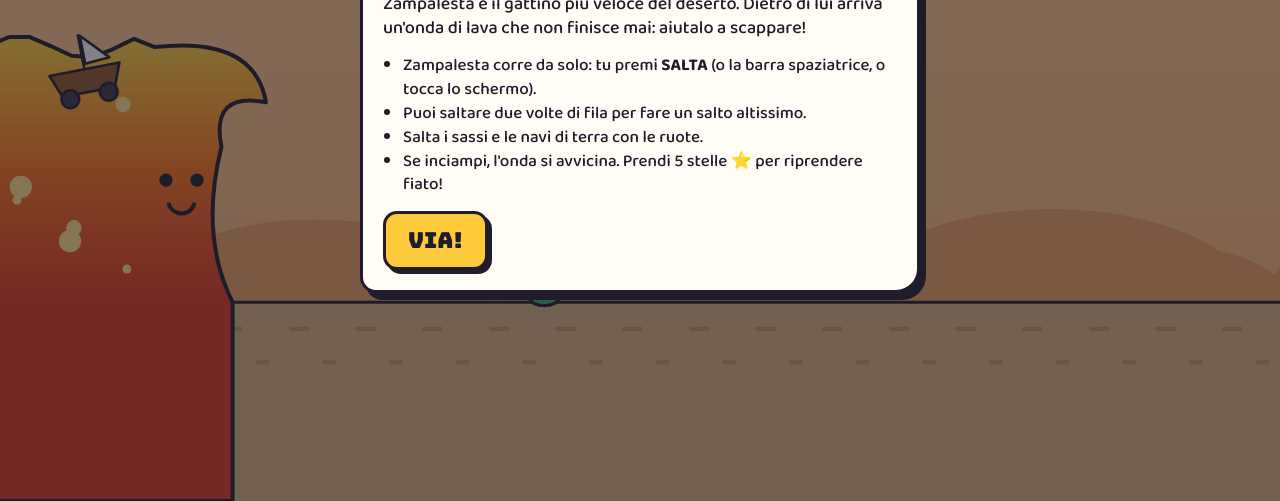
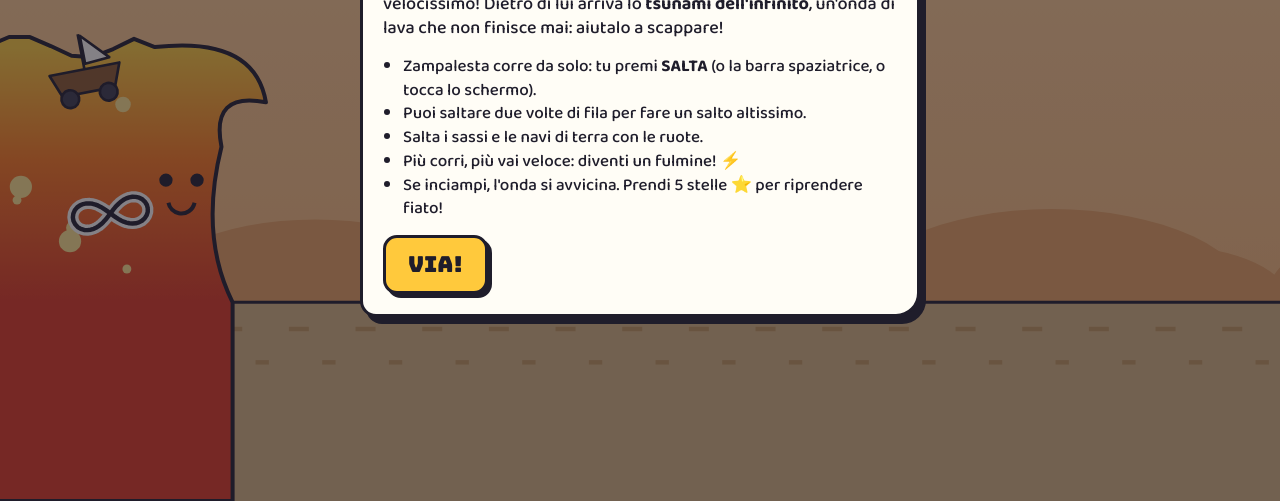
Before and after one commit to barbafiamme/barbafiamme.github.io, a plain HTML site: page giochi-amici/corri-zampalesta.html in a window 1280 px wide. Shown: the part 299-800 px from the top of the page. Drawn offline with Linux system fonts and the light colour scheme; animation ran at ten frames a second.

Commit message:
Corri, Zampalesta!: corsa molto più veloce e tsunami dell'infinito (richiesta 20261121-4c2b15d2)

```diff
--- a/giochi-amici/corri-zampalesta.html
+++ b/giochi-amici/corri-zampalesta.html
@@ -35,11 +35,12 @@ h2{font-size:clamp(26px,6vw,36px)}
 </div>
 <div class="overlay" id="start"><div class="panel">
   <h1>Corri, <span>Zampalesta!</span></h1>
-  <p>Zampalesta è il gattino più veloce del deserto. Dietro di lui arriva un'onda di lava che non finisce mai: aiutalo a scappare!</p>
+  <p>Zampalesta è il gattino più veloce del deserto. Ora corre velocissimo! Dietro di lui arriva lo <b>tsunami dell'infinito</b>, un'onda di lava che non finisce mai: aiutalo a scappare!</p>
   <ul>
     <li>Zampalesta corre da solo: tu premi <b>SALTA</b> (o la barra spaziatrice, o tocca lo schermo).</li>
     <li>Puoi saltare due volte di fila per fare un salto altissimo.</li>
     <li>Salta i sassi e le navi di terra con le ruote.</li>
+    <li>Più corri, più vai veloce: diventi un fulmine! ⚡</li>
     <li>Se inciampi, l'onda si avvicina. Prendi 5 stelle ⭐ per riprendere fiato!</li>
   </ul>
   <button class="btn" id="go">Via!</button>
@@ -61,16 +62,16 @@ function resize(){dpr=Math.min(2,window.devicePixelRatio||1);W=innerWidth;H=inne
 addEventListener('resize',resize);resize();
 const GY=()=>H-150*S-Math.min(40,H*.04); // ground line
 const PX=()=>Math.max(150*S,Math.min(W*.42,W-220*S));
-let st='ready',dist=0,speed,hearts,stars,obs,items,fx,pl,spawn,spawnS,inv,wavePh,waveX,t0,last=0,dunes=[];
+let st='ready',dist=0,speed,lvl,hearts,stars,obs,items,fx,pl,spawn,spawnS,inv,wavePh,waveX,t0,last=0,dunes=[];
 for(let i=0;i<8;i++)dunes.push([Math.random(),.5+Math.random()*.8]);
-function reset(){dist=1;speed=240;hearts=3;stars=0;obs=[];items=[];fx=[];spawn=1.4;spawnS=.8;inv=0;wavePh=0;t0=0;
+function reset(){dist=1;speed=360;lvl=0;hearts=3;stars=0;obs=[];items=[];fx=[];spawn=1.4;spawnS=.8;inv=0;wavePh=0;t0=0;
   pl={y:0,vy:0,jumps:0,run:0,hurt:0};waveX=-W;hud()}
 function hud(){$('score').textContent=Math.floor(dist);$('hearts').textContent='💚'.repeat(hearts)+'🤍'.repeat(3-hearts)+(stars?' ⭐'+stars:'')}
 function start(){reset();st='play';$('start').hidden=true;$('end').hidden=true;$('hud').hidden=false;$('controls').hidden=false;last=performance.now()}
 function finish(){st='over';$('hud').hidden=true;$('controls').hidden=true;
   const m=Math.max(1,Math.floor(dist));
-  $('endT').textContent=m>=800?'Zampalesta campione!':m>=350?'Che corsa velocissima!':'Bella corsa!';
-  $('endP').textContent='Zampalesta ha corso '+m+' metri! L’onda lo ha preso, ma lui ha fatto un bel tuffo ed è uscito sano e salvo, solo un po’ spettinato. Ci riprovi?';
+  $('endT').textContent=m>=1500?'Zampalesta campione!':m>=600?'Che corsa velocissima!':'Bella corsa!';
+  $('endP').textContent='Zampalesta ha corso '+m+' metri! Lo tsunami dell’infinito lo ha preso, ma lui ha fatto un bel tuffo ed è uscito sano e salvo, solo un po’ spettinato. Ci riprovi?';
   $('end').hidden=false;
   if(window.Classifica)Classifica.mount($('board'),'corri-zampalesta',m)}
 $('go').onclick=start;$('again').onclick=start;
@@ -84,7 +85,8 @@ addEventListener('keydown',e=>{
   if((e.key==='Enter'||e.key===' ')&&st!=='play'){const b=!$('start').hidden?$('go'):!$('end').hidden?$('again'):null;if(b){e.preventDefault();b.click()}}});
 function waveTarget(){return PX()-60*S-hearts*Math.min(70*S,PX()/4.2)}
 function update(dt){
-  t0+=dt;speed=Math.min(620,240+t0*5.5);const v=speed*S;
+  t0+=dt;speed=Math.min(1000,360+t0*9);const v=speed*S;
+  const nl=speed>=880?3:speed>=720?2:speed>=540?1:0;if(nl>lvl){lvl=nl;fx.push({k:'fast',x:W/2,y:H*.32,t:0})}
   dist+=speed*dt/40;
   // player physics
   pl.vy+=2300*S*dt;pl.y+=pl.vy*dt;if(pl.y>=0){pl.y=0;pl.vy=0;pl.jumps=0}
@@ -102,7 +104,7 @@ function update(dt){
     if(!s.got&&Math.abs(s.x-px)<34*S&&Math.abs((GY()+s.y)-(py-40*S))<50*S){s.got=1;stars++;fx.push({k:'star',x:s.x,y:GY()+s.y,t:0});
       if(stars>=5){stars=0;if(hearts<3){hearts++;fx.push({k:'yay',x:px,y:py-90*S,t:0})}else dist+=25}hud()}}
   items=items.filter(s=>!s.got&&s.x>-60*S);
-  fx.forEach(f=>f.t+=dt);fx=fx.filter(f=>f.t<1);
+  fx.forEach(f=>f.t+=f.k==='fast'?dt*.6:dt);fx=fx.filter(f=>f.t<1);
   wavePh+=dt;waveX+=(waveTarget()-waveX)*Math.min(1,dt*2.5);
   hud()}
 let caughtT=0;
@@ -126,8 +128,13 @@ function drawWave(){const x=waveX,top=GY()-230*S;cx.save();cx.lineJoin='round';
   // friendly but determined face
   const fy=top+120*S;cx.fillStyle='#1f1d2b';cx.beginPath();cx.arc(x-20*S,fy,6*S,0,7);cx.arc(x+8*S,fy,6*S,0,7);cx.fill();
   cx.lineWidth=4;cx.beginPath();cx.arc(x-6*S,fy+18*S,12*S,.2,Math.PI-.2);cx.stroke();
+  // infinity sign: the wave never ends
+  if(x>110*S){const ix=x>260*S?x-150*S:x-70*S,iy=top+150*S;cx.save();cx.translate(ix,iy);cx.rotate(Math.sin(wavePh*2)*.15);cx.scale(S,S);cx.lineWidth=10;cx.strokeStyle='#fffdf6';
+  cx.beginPath();for(let a=0;a<=6.3;a+=.1){const d=1+Math.sin(a)**2,px2=34*Math.cos(a)/d,py2=34*Math.sin(a)*Math.cos(a)/d;a?cx.lineTo(px2,py2):cx.moveTo(px2,py2)}cx.closePath();cx.stroke();
+  cx.lineWidth=4;cx.strokeStyle='#1f1d2b';cx.stroke();cx.restore();}
   // land boats riding the wave
   boat(x-90*S,top+30*S+Math.sin(wavePh*3)*8*S,.8,Math.sin(wavePh*2)*.2);
+  if(x>260*S)boat(x-220*S,top+40*S+Math.sin(wavePh*3+1.5)*8*S,.65,Math.sin(wavePh*2+1)*.2);
   cx.restore()}
 function boat(x,y,s,rot){cx.save();cx.translate(x,y);cx.rotate(rot||0);cx.scale(S*s,S*s);cx.lineWidth=3;cx.strokeStyle='#1f1d2b';
   cx.fillStyle='#8c5a2b';cx.beginPath();cx.moveTo(-40,-22);cx.lineTo(40,-22);cx.lineTo(30,4);cx.lineTo(-30,4);cx.closePath();cx.fill();cx.stroke();
@@ -145,7 +152,7 @@ function drawCat(){const x=PX(),y=GY()+pl.y;if(inv>0&&Math.floor(inv*10)%2&&st==
   cx.save();cx.translate(x,y);cx.scale(S,S);cx.lineWidth=3;cx.strokeStyle='#1f1d2b';cx.lineJoin='round';cx.lineCap='round';
   const air=pl.y<-2,ph=pl.run,lg=air?.6:Math.sin(ph)*.9;
   // speed lines
-  cx.strokeStyle='rgba(31,29,43,.5)';for(let i=0;i<3;i++){cx.beginPath();cx.moveTo(-40-i*6,-70+i*16);cx.lineTo(-70-i*10,-70+i*16);cx.stroke()}cx.strokeStyle='#1f1d2b';
+  cx.strokeStyle='rgba(31,29,43,.5)';const sl=(speed||360)/12;for(let i=0;i<4;i++){cx.beginPath();cx.moveTo(-40-i*6,-86+i*16);cx.lineTo(-40-i*6-sl-i*6,-86+i*16);cx.stroke()}cx.strokeStyle='#1f1d2b';
   // tail
   cx.fillStyle='#ff9a3c';cx.beginPath();cx.moveTo(-14,-48);cx.quadraticCurveTo(-46,-50+Math.sin(ph)*8,-40,-80);cx.lineWidth=8;cx.stroke();cx.lineWidth=3;
   // legs
@@ -176,6 +183,7 @@ function drawFx(){for(const f of fx){const a=1-f.t;cx.globalAlpha=Math.max(0,a);
   if(f.k==='puff'){cx.fillStyle='#fff3d6';for(let i=0;i<3;i++){cx.beginPath();cx.arc(f.x-20*S-i*10*S-f.t*60*S,f.y-4*S,(6+f.t*14)*S,0,7);cx.fill()}}
   else if(f.k==='star'){cx.fillStyle='#ffd400';cx.font=(22*S)+'px Bungee, sans-serif';cx.textAlign='center';cx.fillText('+⭐',f.x,f.y-f.t*50*S)}
   else if(f.k==='oops'||f.k==='yay'){cx.fillStyle=f.k==='oops'?'#e0371f':'#2d8a4e';cx.strokeStyle='#fffdf6';cx.lineWidth=5;cx.font=(26*S)+'px Bungee, sans-serif';cx.textAlign='center';const t=f.k==='oops'?'Ops!':'Fiato! 💚';cx.strokeText(t,f.x,f.y-f.t*30*S);cx.fillText(t,f.x,f.y-f.t*30*S)}
+  else if(f.k==='fast'){cx.fillStyle='#ff7a1a';cx.strokeStyle='#fffdf6';cx.lineWidth=6;cx.font=(34*S)+'px Bungee, sans-serif';cx.textAlign='center';const t=lvl>=3?'Velocità fulmine! ⚡':lvl>=2?'Super veloce! ⚡':'Più veloce! ⚡';cx.strokeText(t,f.x,f.y-f.t*20*S);cx.fillText(t,f.x,f.y-f.t*20*S)}
   cx.globalAlpha=1}}
 function draw(){bg();for(const s of items)drawStar(s);for(const o of obs)drawObs(o);drawCat();drawWave();drawFx();
   if(st==='caught'){cx.fillStyle='rgba(255,200,60,'+Math.min(.5,caughtT*.5)+')';cx.fillRect(0,0,W,H)}}
```
Also changed, not shown: end1200.png (added), end400.png (added), play1200.png (added), play400.png (added).
